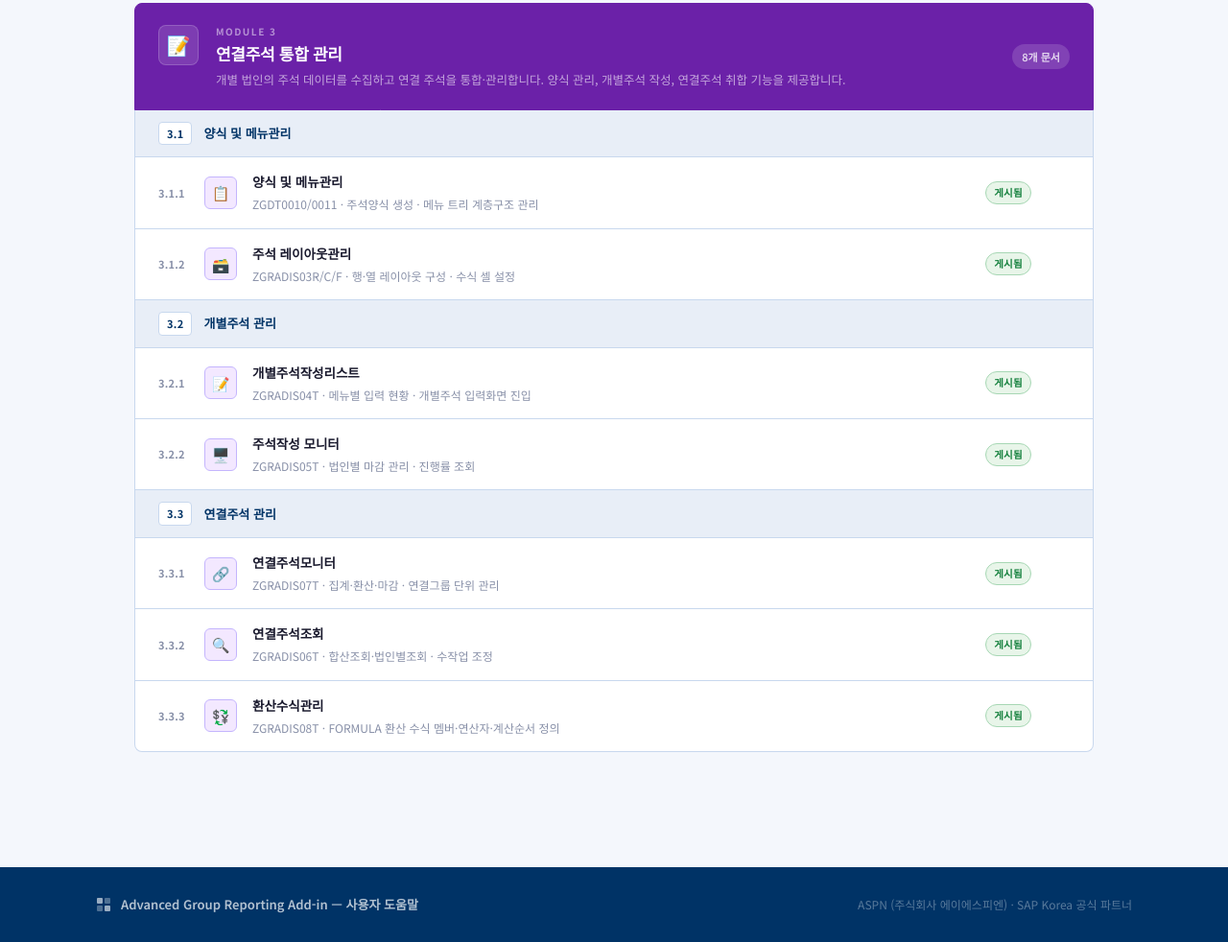
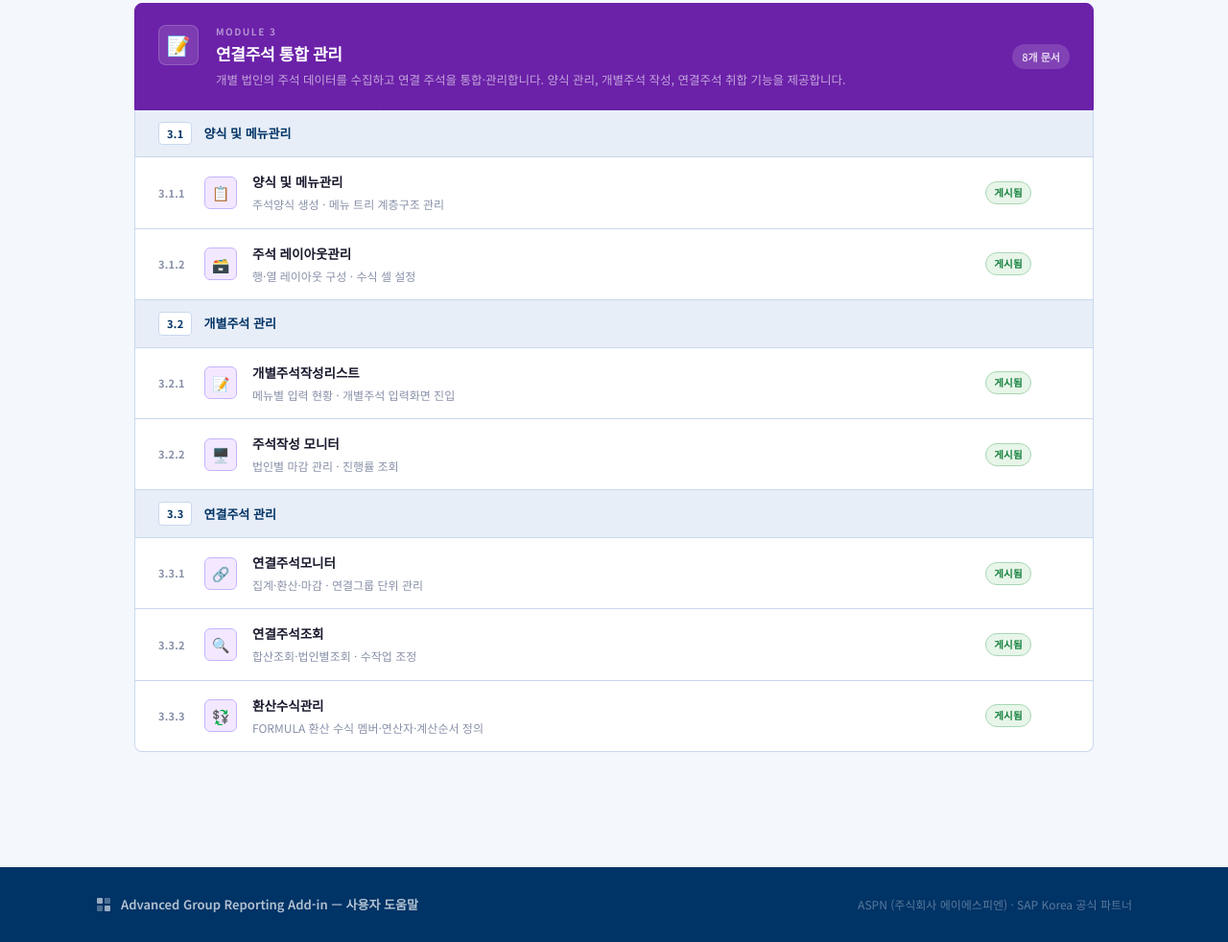
Before and after one commit to louis111-aspn/HELP, a plain HTML site: page index.html in a window 1280 px wide. Shown: the part 1618-2600 px from the top of the page at 96% size. Drawn offline with Linux system fonts and the light colour scheme.

Commit message:
Update index.html

```diff
--- a/index.html
+++ b/index.html
@@ -728,7 +728,7 @@
             <div class="doc-icon gi-m3">📋</div>
             <div class="doc-text">
               <div class="doc-title">양식 및 메뉴관리</div>
-              <div class="doc-subtitle">ZGDT0010/0011 · 주석양식 생성 · 메뉴 트리 계층구조 관리</div>
+              <div class="doc-subtitle">주석양식 생성 · 메뉴 트리 계층구조 관리</div>
             </div>
             <div class="doc-tags"><span class="tag tag-available">게시됨</span></div>
           </div>
@@ -740,7 +740,7 @@
             <div class="doc-icon gi-m3">🗃️</div>
             <div class="doc-text">
               <div class="doc-title">주석 레이아웃관리</div>
-              <div class="doc-subtitle">ZGRADIS03R/C/F · 행·열 레이아웃 구성 · 수식 셀 설정</div>
+              <div class="doc-subtitle">행·열 레이아웃 구성 · 수식 셀 설정</div>
             </div>
             <div class="doc-tags"><span class="tag tag-available">게시됨</span></div>
           </div>
@@ -760,7 +760,7 @@
             <div class="doc-icon gi-m3">📝</div>
             <div class="doc-text">
               <div class="doc-title">개별주석작성리스트</div>
-              <div class="doc-subtitle">ZGRADIS04T · 메뉴별 입력 현황 · 개별주석 입력화면 진입</div>
+              <div class="doc-subtitle">메뉴별 입력 현황 · 개별주석 입력화면 진입</div>
             </div>
             <div class="doc-tags"><span class="tag tag-available">게시됨</span></div>
           </div>
@@ -772,7 +772,7 @@
             <div class="doc-icon gi-m3">🖥️</div>
             <div class="doc-text">
               <div class="doc-title">주석작성 모니터</div>
-              <div class="doc-subtitle">ZGRADIS05T · 법인별 마감 관리 · 진행률 조회</div>
+              <div class="doc-subtitle">법인별 마감 관리 · 진행률 조회</div>
             </div>
             <div class="doc-tags"><span class="tag tag-available">게시됨</span></div>
           </div>
@@ -792,7 +792,7 @@
             <div class="doc-icon gi-m3">🔗</div>
             <div class="doc-text">
               <div class="doc-title">연결주석모니터</div>
-              <div class="doc-subtitle">ZGRADIS07T · 집계·환산·마감 · 연결그룹 단위 관리</div>
+              <div class="doc-subtitle">집계·환산·마감 · 연결그룹 단위 관리</div>
             </div>
             <div class="doc-tags"><span class="tag tag-available">게시됨</span></div>
           </div>
@@ -804,7 +804,7 @@
             <div class="doc-icon gi-m3">🔍</div>
             <div class="doc-text">
               <div class="doc-title">연결주석조회</div>
-              <div class="doc-subtitle">ZGRADIS06T · 합산조회·법인별조회 · 수작업 조정</div>
+              <div class="doc-subtitle">합산조회·법인별조회 · 수작업 조정</div>
             </div>
             <div class="doc-tags"><span class="tag tag-available">게시됨</span></div>
           </div>
@@ -816,7 +816,7 @@
             <div class="doc-icon gi-m3">💱</div>
             <div class="doc-text">
               <div class="doc-title">환산수식관리</div>
-              <div class="doc-subtitle">ZGRADIS08T · FORMULA 환산 수식 멤버·연산자·계산순서 정의</div>
+              <div class="doc-subtitle">FORMULA 환산 수식 멤버·연산자·계산순서 정의</div>
             </div>
             <div class="doc-tags"><span class="tag tag-available">게시됨</span></div>
           </div>
```
